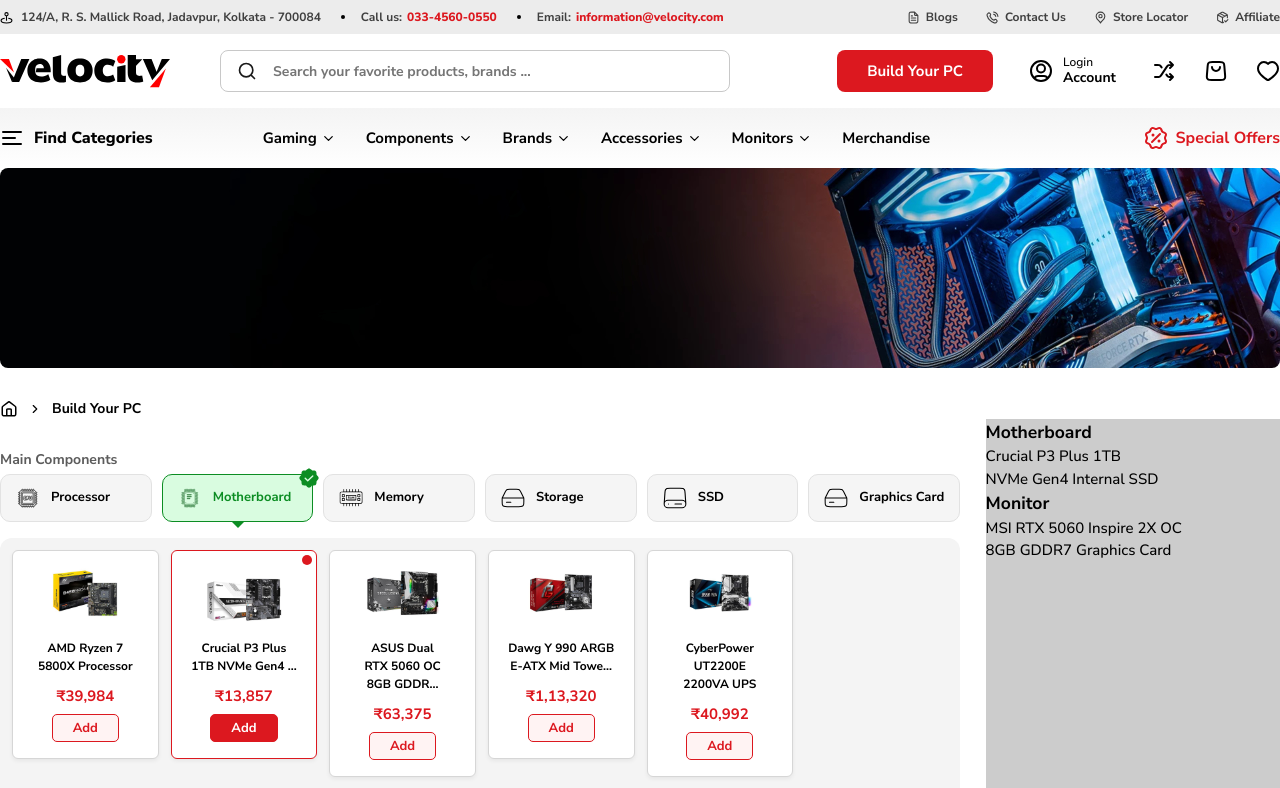
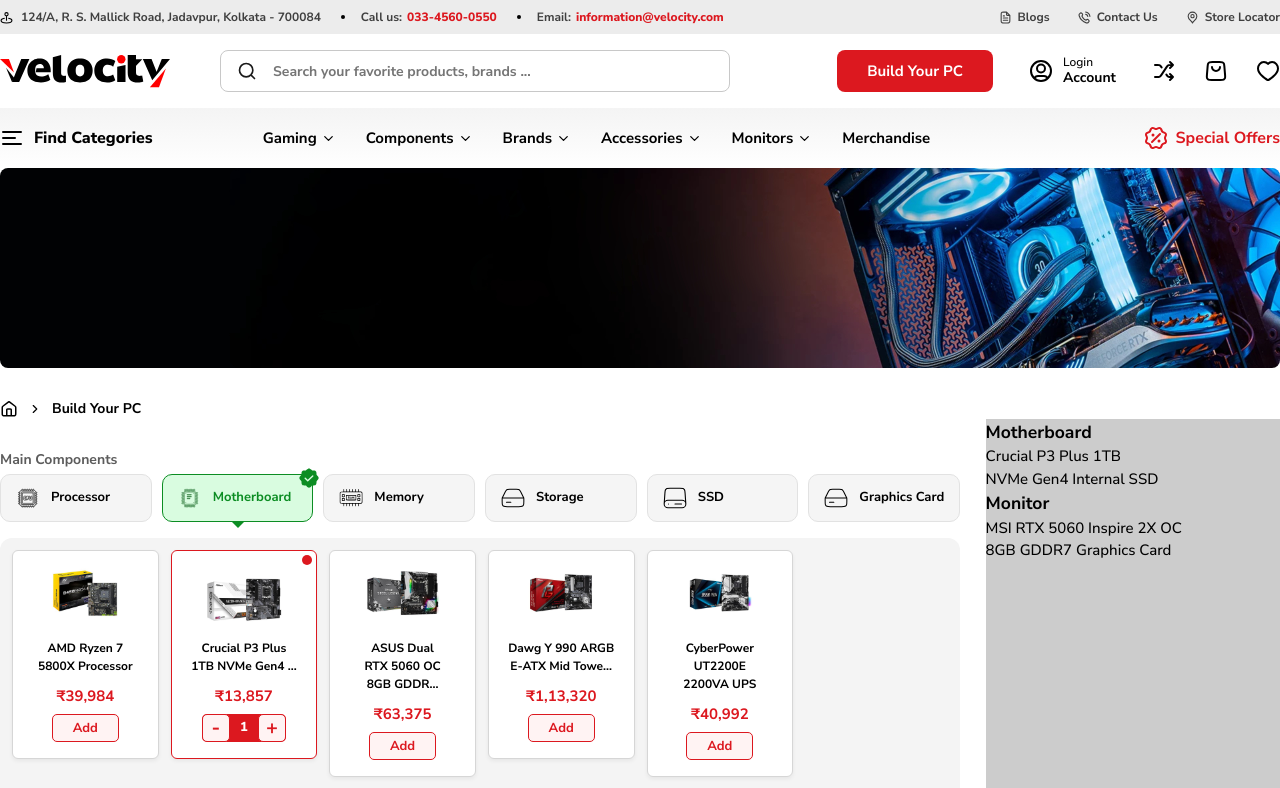
Before and after one commit to dipankarhalder/velocity_client, a Next.js app: page /build-pc in a window 1280 px wide. Shown: the top 788 px of the page. Built offline with nearby package versions, Linux system fonts and the light colour scheme.

Commit message:
added accssibilities and modified page

```diff
--- a/app/(client)/build-pc/page.tsx
+++ b/app/(client)/build-pc/page.tsx
@@ -444,7 +444,7 @@ export default function BuildPC() {
                               })}
                             </p>
                           </div>
-                          <AddToCartButton productName={item.name} />
+                          <AddToCartButton productName={item.name} itemSelected={item.selected ? 1 : 0} />
                         </div>
                       </article>
                     </li>
@@ -511,7 +511,7 @@ export default function BuildPC() {
                               })}
                             </p>
                           </div>
-                          <AddToCartButton productName={item.name} />
+                          <AddToCartButton productName={item.name} itemSelected={item.selected ? 1 : 0} />
                         </div>
                       </article>
                     </li>
--- a/components/elements/common/logo.tsx
+++ b/components/elements/common/logo.tsx
@@ -1,7 +1,8 @@
 export const Logo = () => {
   return (
     <div className="app_logo">
-      <svg width="170" height="33" viewBox="0 0 170 33" fill="none">
+      <svg width="170" height="33" viewBox="0 0 170 33" fill="none" role="img" aria-label="Velocity Private Limited">
+        <title>Velocity Private Limited</title>
         <path
           d="M11.9929 27.0373L16.0425 17.0275L15.3271 19.1168H15.1989L21.2557 4.11456H29.4091L19.1591 27.0373H11.9929Z"
           fill="black"
--- a/components/elements/common/mainHeader.tsx
+++ b/components/elements/common/mainHeader.tsx
@@ -21,9 +21,12 @@ export const MainHeader = () => {
               </Link>
             </div>
             <div className="app_main_header_spcl_btns">
-              <ul>
+              <ul role="list">
                 <li className="app_login_btn">
-                  <button aria-label="Login to your account">
+                  <button
+                    aria-label="Login to your account"
+                    type="button"
+                  >
                     <Account aria-hidden="true" focusable="false" />
                     <div className="app_main_header_login_text">
                       <p>Login</p>
--- a/components/elements/common/navigation.tsx
+++ b/components/elements/common/navigation.tsx
@@ -37,22 +37,25 @@ const categories = [
 
 export const Navigation = () => {
   return (
-    <div className="app_nav_wrapper">
+    <nav className="app_nav_wrapper" aria-label="Main navigation">
       <div className="app_nav_items">
         <div className="app_categry_navigation">
           <button
             className="app_nav_category"
             type="button"
             aria-label="Browse categories"
+            aria-haspopup="true"
+            aria-expanded="false"
+            tabIndex={0}
           >
             <Menu aria-hidden="true" focusable="false" />
             <p>Find Categories</p>
           </button>
-          <div className="app_nav_child_section">
+          <div className="app_nav_child_section" role="menu" aria-label="Categories">
             <ul>
               {categories.map(({ icon: Icon, label }) => (
-                <li key={label} role="listitem" aria-label={label}>
-                  <Link href="/">
+                <li key={label}>
+                  <Link href="/" aria-label={label}>
                     <Icon aria-hidden="true" focusable="false" />
                     <p>{label}</p>
                   </Link>
@@ -71,6 +74,7 @@ export const Navigation = () => {
                   "aria-haspopup": "true",
                   "aria-expanded": "false",
                 })}
+                tabIndex={0}
               >
                 <span>{label}</span>
                 {hasSubmenu && <Darrow aria-hidden="true" focusable="false" />}
@@ -85,6 +89,6 @@ export const Navigation = () => {
           <p>Special Offers</p>
         </Link>
       </div>
-    </div>
+    </nav>
   );
 };
--- a/components/elements/common/topHeader.tsx
+++ b/components/elements/common/topHeader.tsx
@@ -1,5 +1,12 @@
 import Link from "next/link";
 import { Location, Call, File, Map, Affiliate } from "@/components/icons";
+
+const navItems = [
+  { href: '/', icon: <File aria-hidden="true" focusable="false" />, label: 'Blogs' },
+  { href: '/', icon: <Call aria-hidden="true" focusable="false" />, label: 'Contact Us' },
+  { href: '/', icon: <Map aria-hidden="true" focusable="false" />, label: 'Store Locator' },
+  // { href: '/', icon: <Affiliate aria-hidden="true" focusable="false" />, label: 'Affiliate' },
+];
 
 export const TopHeader = () => {
   return (
@@ -12,9 +19,9 @@ export const TopHeader = () => {
         <div className="app_inside_content topheader_divide">
           <address
             className="app_top_header_left"
-            aria-label="Company contact information"
+            aria-label="Velocity contact information"
           >
-            <ul>
+            <ul role="list">
               <li>
                 <Location aria-hidden="true" focusable="false" />
                 <p>124/A, R. S. Mallick Road, Jadavpur, Kolkata - 700084</p>
@@ -31,35 +38,16 @@ export const TopHeader = () => {
               </li>
             </ul>
           </address>
-          <nav
-            className="app_top_header_right"
-            aria-label="Top header navigation"
-          >
-            <ul>
-              <li>
-                <Link href="/">
-                  <File aria-hidden="true" focusable="false" />
-                  <em>Blogs</em>
-                </Link>
-              </li>
-              <li>
-                <Link href="/">
-                  <Call aria-hidden="true" focusable="false" />
-                  <em>Contact Us</em>
-                </Link>
-              </li>
-              <li>
-                <Link href="/">
-                  <Map aria-hidden="true" focusable="false" />
-                  <em>Store Locator</em>
-                </Link>
-              </li>
-              <li>
-                <Link href="/">
-                  <Affiliate aria-hidden="true" focusable="false" />
-                  <em>Affiliate</em>
-                </Link>
-              </li>
+          <nav className="app_top_header_right" aria-label="Top header navigation">
+            <ul role="list">
+              {navItems.map(({ href, icon, label }, index) => (
+                <li key={index}>
+                  <Link href={href} aria-label={label}>
+                    {icon}
+                    <em>{label}</em>
+                  </Link>
+                </li>
+              ))}
             </ul>
           </nav>
         </div>
--- a/components/elements/shared/addToCartButton.tsx
+++ b/components/elements/shared/addToCartButton.tsx
@@ -4,12 +4,14 @@ import { useState } from "react";
 
 interface AddToCartButtonProps {
   productName: string;
+  itemSelected?: number;
 }
 
 export const AddToCartButton: React.FC<AddToCartButtonProps> = ({
   productName,
+  itemSelected,
 }) => {
-  const [quantity, setQuantity] = useState(0);
+  const [quantity, setQuantity] = useState(itemSelected || 0);
 
   const handleAdd = () => {
     setQuantity(1);
```
